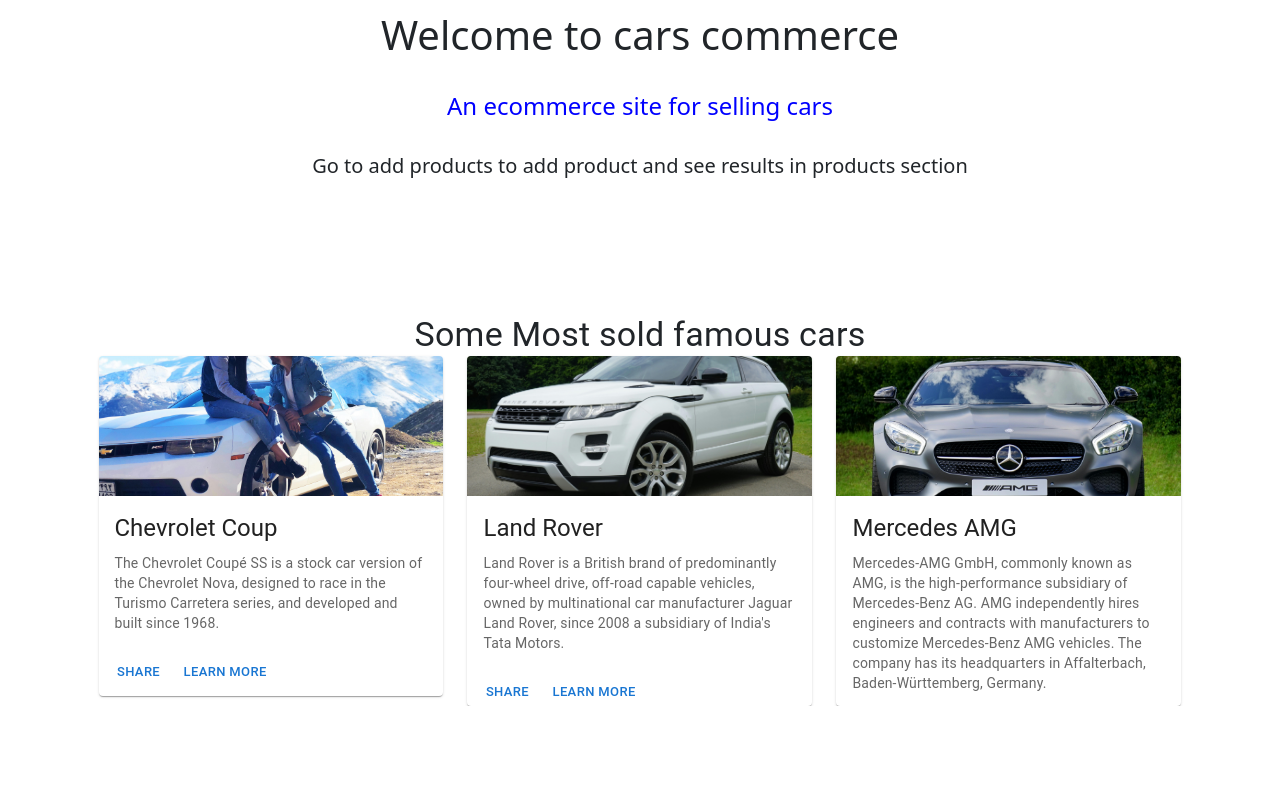
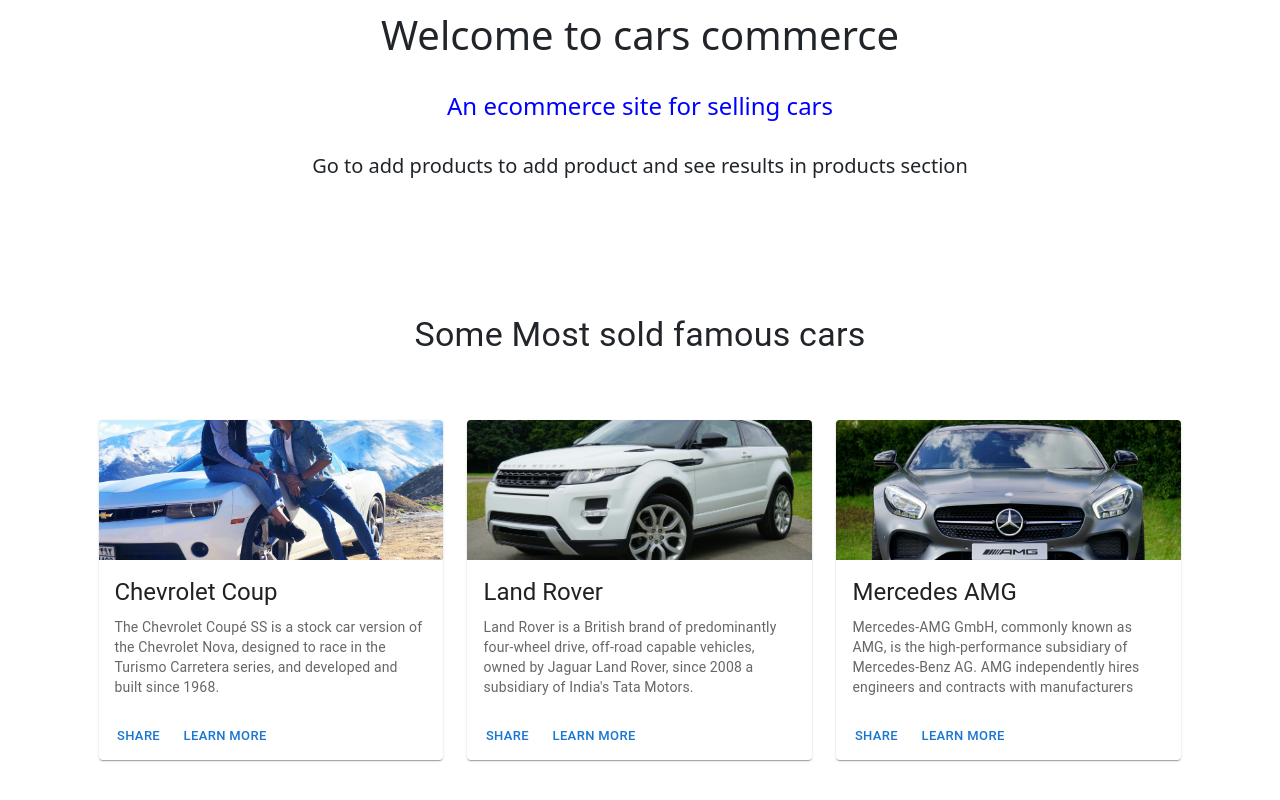
Before and after one commit to Tuhinm2002/cars-commerce, a React (Vite) app in the folder react-client/: page / in a window 1280 px wide. Shown: the part 372-1172 px from the top of the page. Before the commit the page ends 1078 px from the top, so only its background shows below. Built offline with nearby package versions, Linux system fonts and the light colour scheme.

Commit message:
about changed

```diff
--- a/react-client/src/components/Home.jsx
+++ b/react-client/src/components/Home.jsx
@@ -43,8 +43,8 @@
       <div style={{display:'flex',justifyContent:'center',alignItems:'center',marginTop:'2%'}}>
       <h5>Go to add products to add product and see results in products section</h5></div>
 
-      <Box sx={{display:'flex',flexDirection:'column',marginTop:'10%',justifyContent:'center',alignItems:'center'}}>
-        <Typography variant='h4'>Some Most sold famous cars</Typography>
+      <Box sx={{display:'flex',flexDirection:'column',marginTop:'10%',justifyContent:'center',alignItems:'center',marginBottom:'5%'}}>
+        <Typography variant='h4' sx={{marginBottom:'5%'}}>Some Most sold famous cars</Typography>
 
       <Grid container spacing={{ xs: 2, md: 3 }} columns={{ xs: 4, sm: 8, md: 12 }}>
       <Grid size={{ xs: 2, sm: 4, md: 4 }}>
@@ -83,7 +83,7 @@
         </Typography>
         <Typography variant="body2" sx={{ color: 'text.secondary' }}>
         Land Rover is a British brand of predominantly four-wheel drive,
-        off-road capable vehicles, owned by multinational car manufacturer Jaguar Land Rover, since 2008 a subsidiary of India's Tata Motors.
+        off-road capable vehicles, owned by Jaguar Land Rover, since 2008 a subsidiary of India's Tata Motors.
         </Typography>
       </CardContent>
       <CardActions>
@@ -106,8 +106,7 @@
         </Typography>
         <Typography variant="body2" sx={{ color: 'text.secondary' }}>
         Mercedes-AMG GmbH, commonly known as AMG, is the high-performance subsidiary of Mercedes-Benz AG.
-        AMG independently hires engineers and contracts with manufacturers to customize Mercedes-Benz AMG vehicles.
-        The company has its headquarters in Affalterbach, Baden-Württemberg, Germany.
+        AMG independently hires engineers and contracts with manufacturers
         </Typography>
       </CardContent>
       <CardActions>
```
